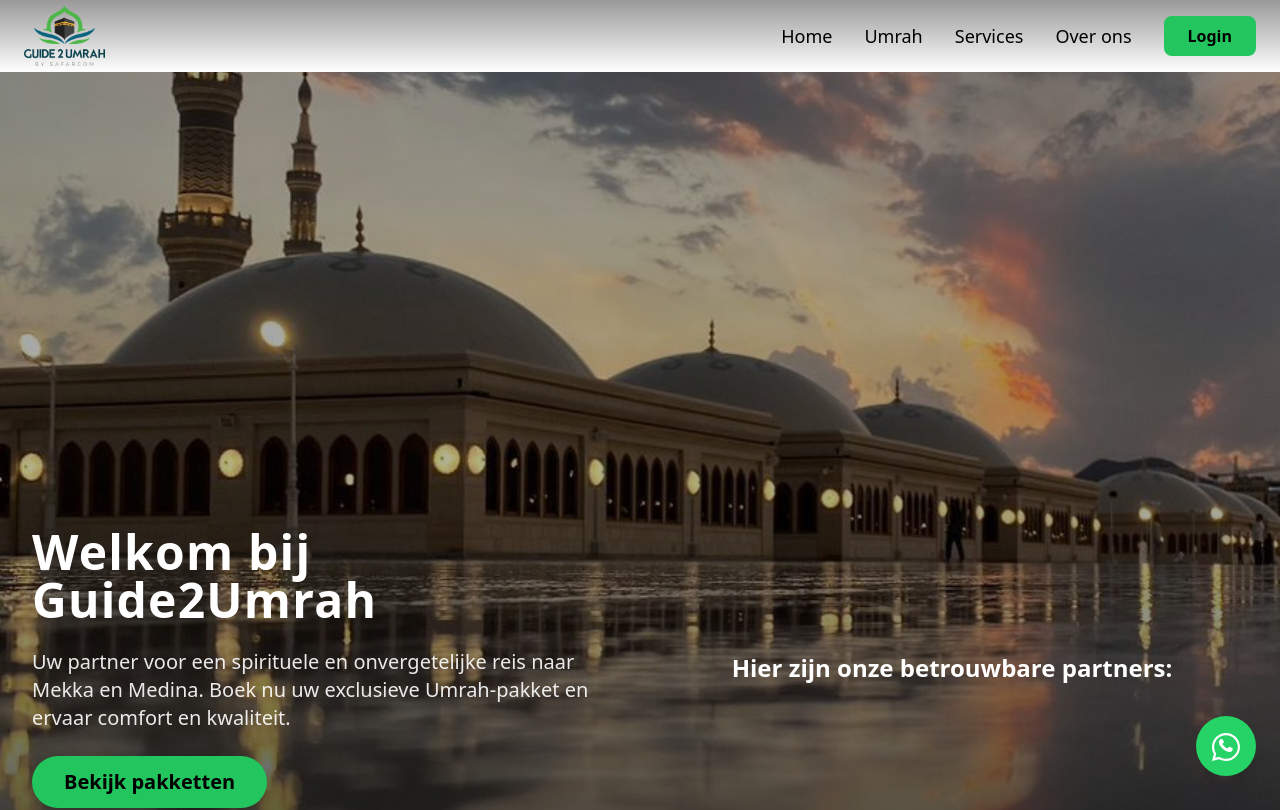
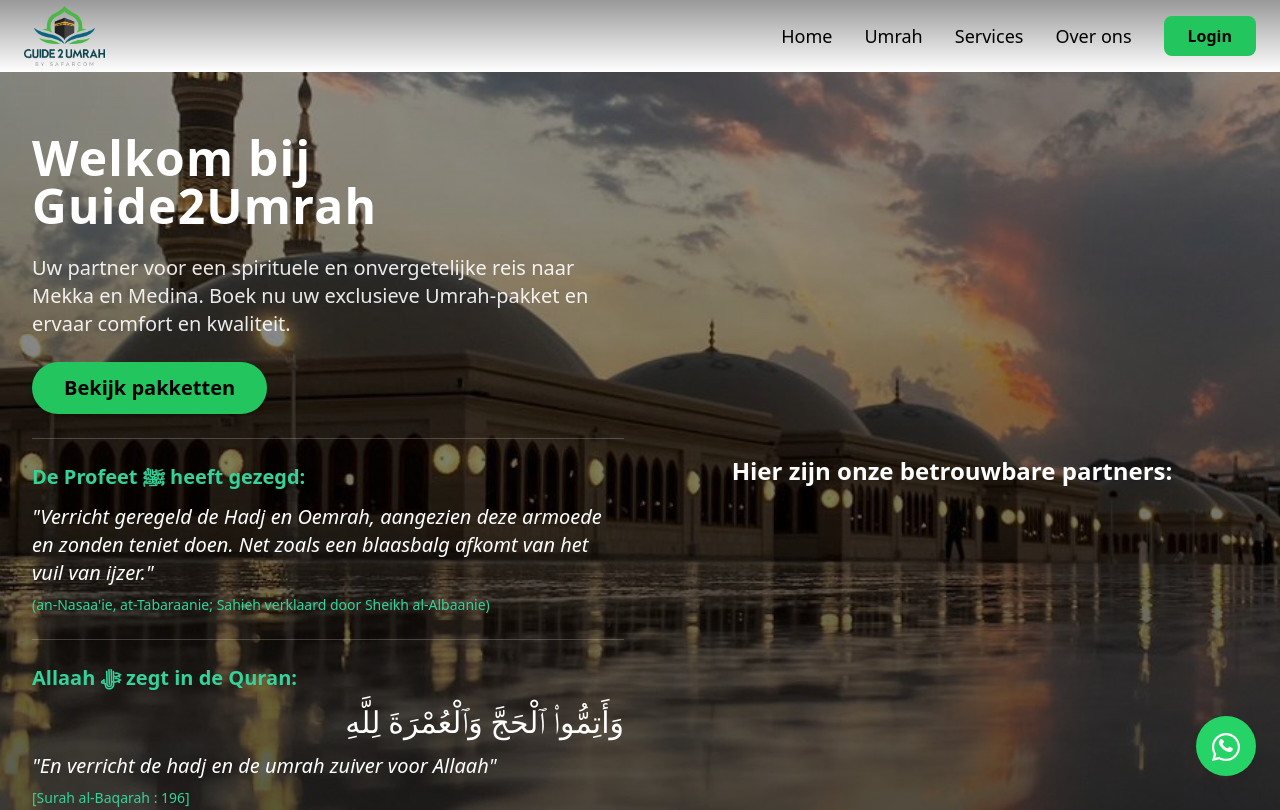
Before and after one commit to eliaselmokadem/guide2umrahfrontend, a React (Create React App) app: page / in a window 1280 px wide. Shown: the top 810 px of the page. Built offline with nearby package versions, Linux system fonts and the light colour scheme.

Commit message:
logobanner

```diff
--- a/src/components/Hero.tsx
+++ b/src/components/Hero.tsx
@@ -1,8 +1,52 @@
-import React from "react";
+import React, { useEffect, useRef, useState } from "react";
 import { Link } from "react-router-dom";
 import foto5 from "../assets/fotorecht3.jpg";
 
 const Hero: React.FC = () => {
+  const [isHadithVisible, setIsHadithVisible] = useState(false);
+  const [isVerseVisible, setIsVerseVisible] = useState(false);
+
+  const hadithRef = useRef<HTMLDivElement>(null);
+  const verseRef = useRef<HTMLDivElement>(null);
+  const verse2Ref = useRef<HTMLDivElement>(null);
+  const quoteRef = useRef<HTMLDivElement>(null);
+
+  useEffect(() => {
+    const observerOptions = {
+      root: null,
+      rootMargin: '0px',
+      threshold: 0.1
+    };
+
+    const createObserver = (setVisible: (visible: boolean) => void) => {
+      return new IntersectionObserver((entries) => {
+        entries.forEach(entry => {
+          if (entry.isIntersecting) {
+            setVisible(true);
+            entry.target.getAnimations().forEach(animation => animation.play());
+          }
+        });
+      }, observerOptions);
+    };
+
+    const observers = [
+      { ref: hadithRef, setVisible: setIsHadithVisible },
+      { ref: verseRef, setVisible: setIsVerseVisible },
+    ].map(({ ref, setVisible }) => {
+      const observer = createObserver(setVisible);
+      if (ref.current) observer.observe(ref.current);
+      return observer;
+    });
+
+    return () => {
+      observers.forEach((observer, index) => {
+        if ([hadithRef, verseRef, verse2Ref, quoteRef][index].current) {
+          observer.disconnect();
+        }
+      });
+    };
+  }, []);
+
   return (
     <div className="relative w-full min-h-screen font-tajawal overflow-x-hidden">
       {/* Background image with overlay */}
@@ -16,9 +60,9 @@ const Hero: React.FC = () => {
       ></div>
 
       {/* Content container */}
-      <div className="absolute w-full min-h-[50vh] sm:min-h-[40vh] bg-gradient-to-t from-black/60 text-white flex flex-col md:flex-row items-start md:items-center justify-between px-4 sm:px-6 md:px-8 py-8 sm:py-10 md:py-16 bottom-0 gap-6 md:gap-8">
+      <div className="absolute w-full min-h-screen md:min-h-[40vh] bg-gradient-to-t from-black/60 text-white flex flex-col md:flex-row items-start md:items-center justify-between px-4 sm:px-6 md:px-8 py-8 sm:py-10 md:py-16 bottom-0 gap-6 md:gap-8">
         {/* Text section */}
-        <div className="w-full md:w-1/2 space-y-4 md:space-y-6">
+        <div className="w-full md:w-1/2 space-y-4 md:space-y-6 mt-[30vh] md:mt-0">
           <h1 className="text-2xl sm:text-3xl md:text-5xl font-extrabold tracking-wide leading-tight">
             Welkom bij Guide2Umrah
           </h1>
@@ -32,6 +76,48 @@ const Hero: React.FC = () => {
               Bekijk pakketten
             </button>
           </Link>
+
+          <div className="mt-32 border-t border-white/20 pt-6">
+            <div
+              ref={hadithRef}
+              className={`transform transition-all duration-1000 ${
+                isHadithVisible
+                  ? 'translate-y-0 opacity-100'
+                  : 'translate-y-full opacity-0'
+              }`}
+            >
+              <p className="text-sm sm:text-base md:text-xl leading-relaxed">
+                <span className="block font-semibold text-emerald-400 mb-3">De Profeet ﷺ heeft gezegd:</span>
+                <span className="block italic">
+                  "Verricht geregeld de Hadj en Oemrah, aangezien deze armoede en zonden teniet doen. Net zoals een blaasbalg afkomt van het vuil van ijzer."
+                </span>
+                <span className="block text-sm mt-2 text-emerald-400">(an-Nasaa'ie, at-Tabaraanie; Sahieh verklaard door Sheikh al-Albaanie)</span>
+              </p>
+            </div>
+          </div>
+
+          <div className="mt-16 border-t border-white/20 pt-6">
+            <div
+              ref={verseRef}
+              className={`transform transition-all duration-1000 delay-300 ${
+                isVerseVisible
+                  ? 'translate-y-0 opacity-100'
+                  : 'translate-y-full opacity-0'
+              }`}
+            >
+              <p className="text-sm sm:text-base md:text-xl leading-relaxed">
+                <span className="block font-semibold text-emerald-400 mb-3">Allaah ﷻ zegt in de Quran:</span>
+                <span className="block text-2xl md:text-3xl mb-3 font-arabic text-right">
+                  وَأَتِمُّوا۟ ٱلْحَجَّ وَٱلْعُمْرَةَ لِلَّهِ
+                </span>
+                <span className="block italic">
+                  "En verricht de hadj en de umrah zuiver voor Allaah"
+                </span>
+                <span className="block text-sm mt-2 text-emerald-400">[Surah al-Baqarah : 196]</span>
+              </p>
+            </div>
+          </div>
+
         </div>
 
         {/* Partners section */}
--- a/src/components/LogoBanner.tsx
+++ b/src/components/LogoBanner.tsx
@@ -6,7 +6,7 @@ import flynaspng from "../assets/flynas-removebg-preview.png";
 
 const LogoBanner: React.FC = () => {
   return (
-    <div className="w-full bg-white/5 py-4 md:py-8 overflow-hidden">
+    <div className="w-full bg-transparent py-4 md:py-8 overflow-hidden">
       <div className="flex animate-scroll whitespace-nowrap">
         {/* First set of logos */}
         <div className="flex min-w-max space-x-24 md:space-x-40 mx-12 md:mx-20">
--- a/tailwind.config.js
+++ b/tailwind.config.js
@@ -7,12 +7,43 @@ module.exports = {
         scroll: {
           '0%': { transform: 'translateX(0)' },
           '100%': { transform: 'translateX(-50%)' }
+        },
+        'slide-in-left': {
+          '0%': { transform: 'translateX(-100%)', opacity: '0' },
+          '100%': { transform: 'translateX(0)', opacity: '1' }
+        },
+        'slide-in-right': {
+          '0%': { transform: 'translateX(100%)', opacity: '0' },
+          '100%': { transform: 'translateX(0)', opacity: '1' }
+        },
+        'slide-up': {
+          '0%': { transform: 'translateY(100%)', opacity: '0' },
+          '100%': { transform: 'translateY(0)', opacity: '1' }
         }
       },
       animation: {
-        'scroll': 'scroll 30s linear infinite'
-      }
+        'scroll': 'scroll 30s linear infinite',
+        'slide-left': 'slide-in-left 1s ease-out forwards',
+        'slide-right': 'slide-in-right 1s ease-out forwards',
+        'slide-up': 'slide-up 1s ease-out forwards'
+      },
+      textShadow: {
+        'default': '0 2px 4px rgba(0,0,0,0.3)',
+        'lg': '0 2px 6px rgba(0,0,0,0.5)',
+      },
     },
   },
-  plugins: [],
+  plugins: [
+    function ({ addUtilities }) {
+      const newUtilities = {
+        '.text-shadow': {
+          textShadow: '0 2px 4px rgba(0,0,0,0.3)',
+        },
+        '.text-shadow-lg': {
+          textShadow: '0 2px 6px rgba(0,0,0,0.5)',
+        },
+      }
+      addUtilities(newUtilities)
+    }
+  ],
 };
```
